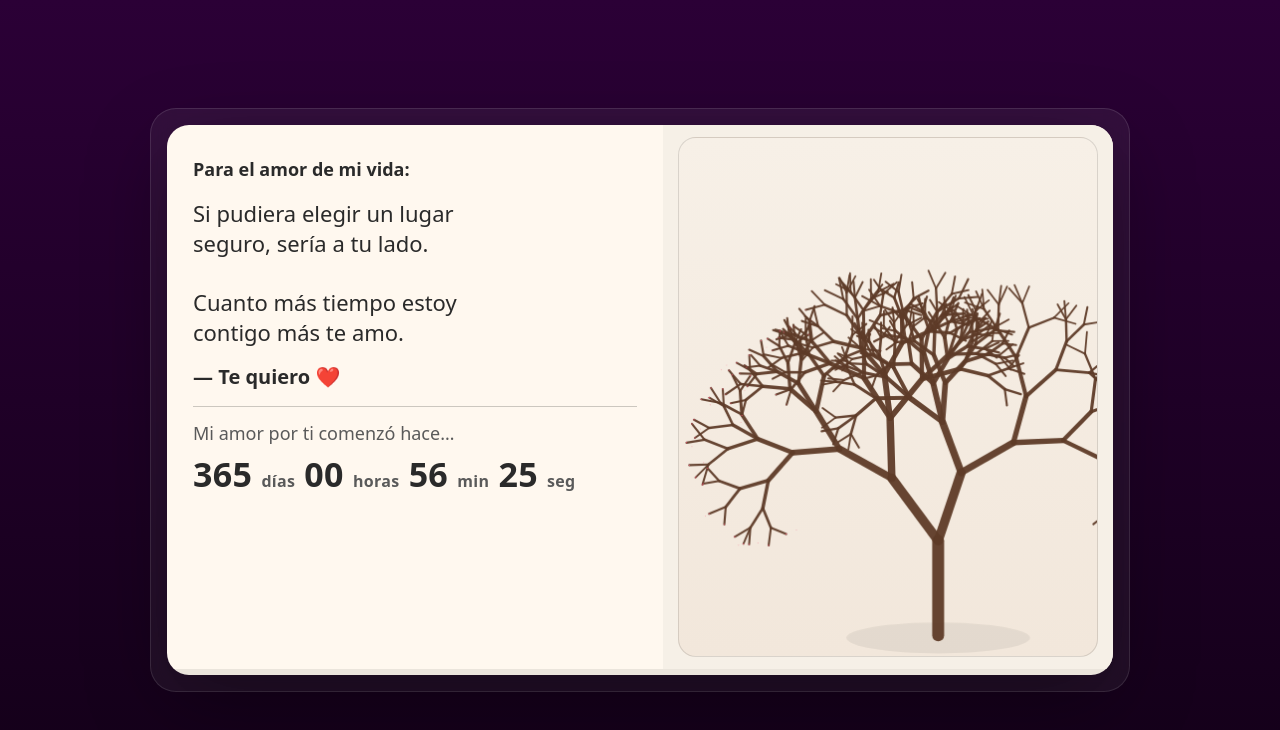
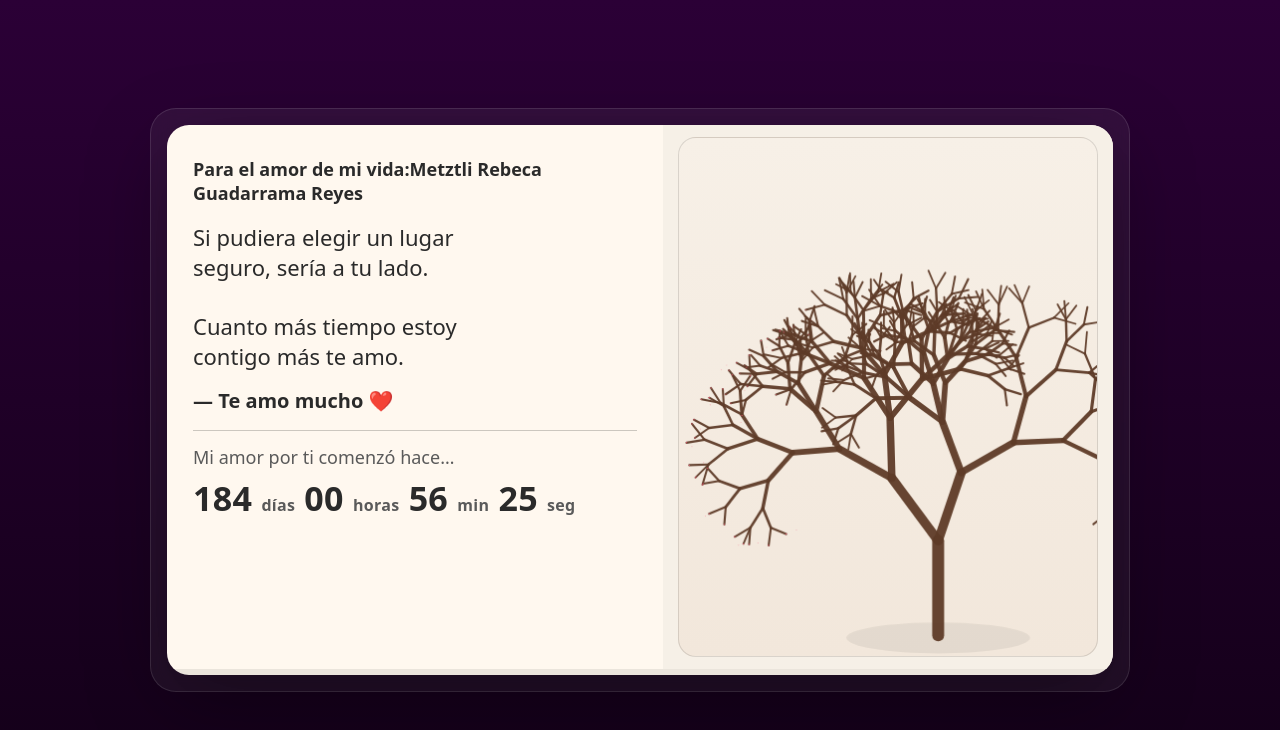
Before and after one commit to angelvelg280300-maker/san-valentin, a plain HTML site: page index.html in a window 1280 px wide. Drawn offline with Linux system fonts and the light colour scheme.

Commit message:
Update index.html

```diff
--- a/index.html
+++ b/index.html
@@ -38,13 +38,13 @@
     <div class="card">
       <div class="content">
         <div class="left">
-          <h1 id="title">Para el amor de mi vida:</h1>
+          <h1 id="title">Para el amor de mi vida:Metztli Rebeca Guadarrama Reyes</h1>
           <div class="poem" id="poem">Si pudiera elegir un lugar
 seguro, sería a tu lado.
 
 Cuanto más tiempo estoy
 contigo más te amo.</div>
-          <div class="sig" id="sig">— Te quiero ❤️</div>
+          <div class="sig" id="sig">— Te amo mucho ❤️</div>
           <div class="divider"></div>
           <div class="timerLabel">Mi amor por ti comenzó hace…</div>
           <div class="timer">
@@ -63,7 +63,7 @@ contigo más te amo.</div>
 <script>
   // ===== PERSONALIZA AQUÍ =====
   const CONFIG = {
-    inicioAmor: "2025-02-14T00:00:00", // cambia la fecha real
+    inicioAmor: "2025-08-14T00:00:00", // cambia la fecha real
     growMs: 3500,
     leafDelayMs: 500,
     leafAppearMs: 900,
```
